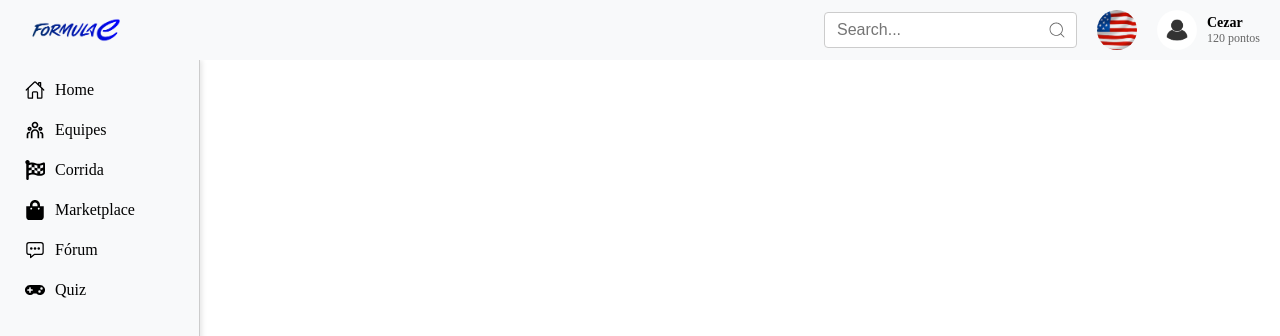
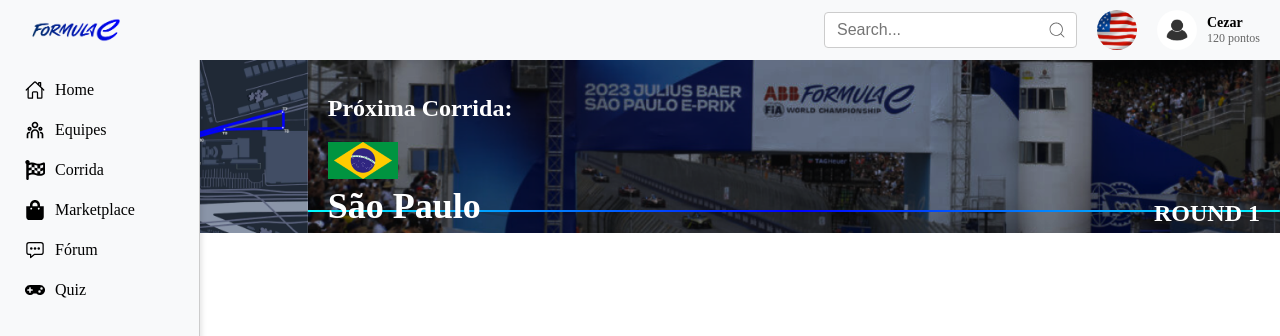
Before and after one commit to LIMBO-LOGIC/front-limbo, a React (Vite) app: page / in a window 1280 px wide. Shown: the top 336 px of the page. Built offline with nearby package versions, Linux system fonts and the light colour scheme.

Commit message:
juntando menu nav e header, mas tem que arrumar os headers

```diff
--- a/src/App.jsx
+++ b/src/App.jsx
@@ -1,11 +1,13 @@
-import Menu from './components/Menu';
-import Nav from './components/Nav';
+import Header from "./components/Header";
+import Menu from "./components/Menu";
+import Nav from "./components/Nav";
 
 function App() {
   return (
     <>
       <Nav />
       <Menu />
+      <Header />
     </>
   );
 }
```
Also changed, not shown: src/assets/bandeira_brasil.png (added).
